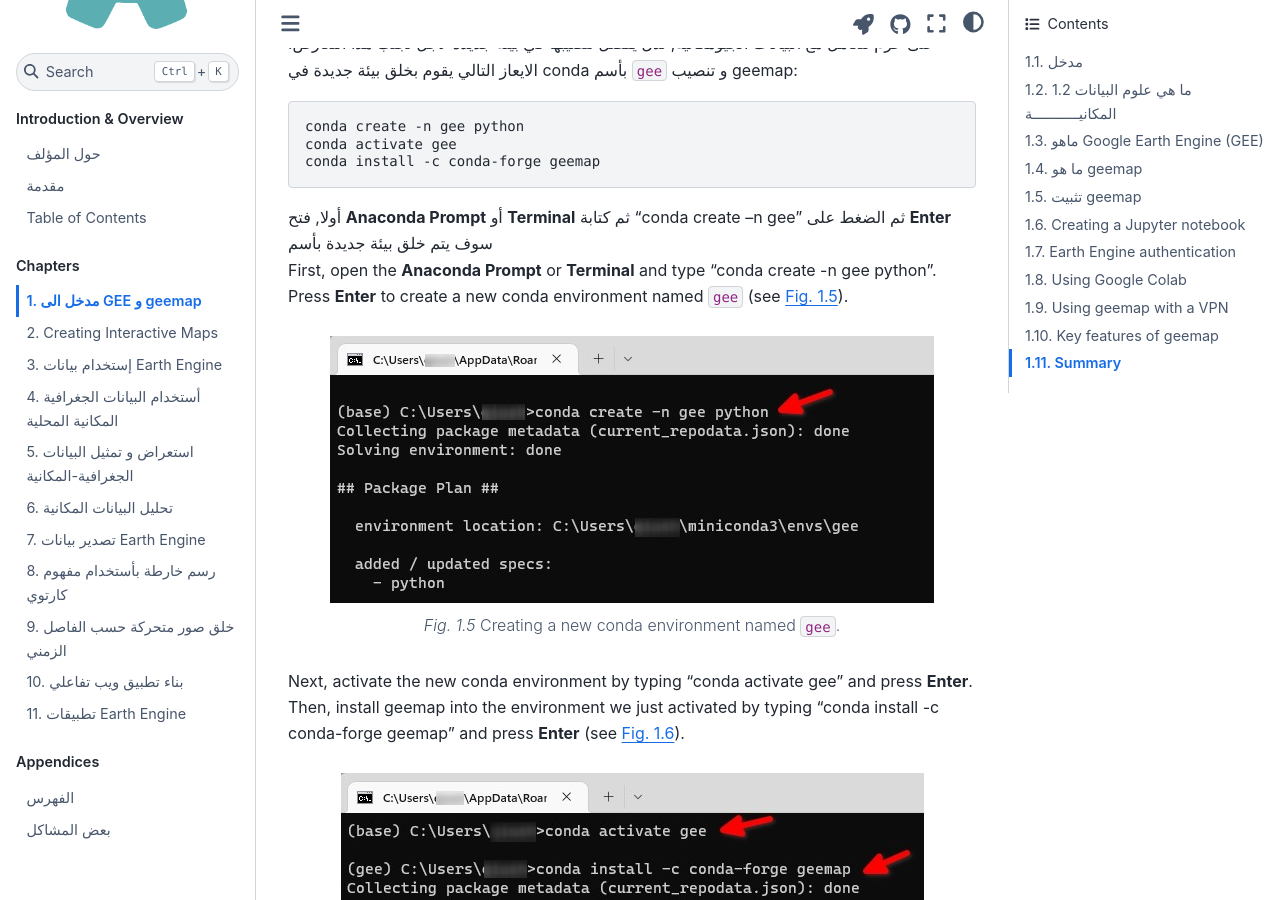
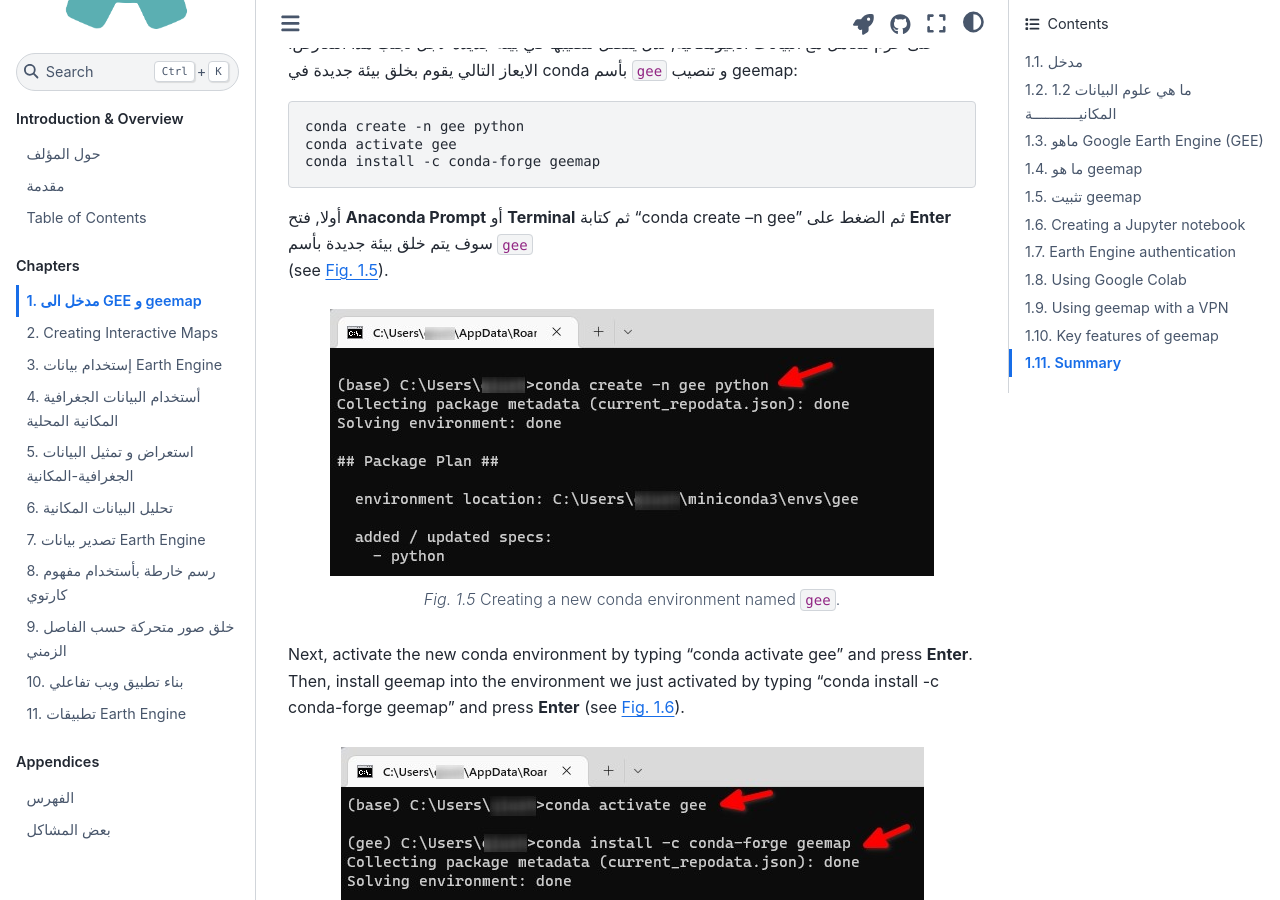
Before and after one commit to giswqs/geebook-arabic, a Jupyter Book: the page built from chapters/01_introduction.md, in a window 1280 px wide and 900 px high, scrolled down 4944 px. Built offline with Jupyter Book 1.0.4 settings and Sphinx 7.4.7 and the Sphinx Book theme 1.1.4, drawn with Linux system fonts in a browser that asks for light colours; cross-references to code outside the pages are shown as plain code.

Commit message:
Update 01_introduction.md

````diff
--- a/chapters/01_introduction.md
+++ b/chapters/01_introduction.md
@@ -104,8 +104,8 @@ conda create -n gee python
 conda activate gee
 conda install -c conda-forge geemap
 ```
-أولا, فتح **Anaconda Prompt**  أو **Terminal** ثم كتابة “conda create –n gee” ثم الضغط على **Enter** سوف يتم خلق بيئة جديدة بأسم
-First, open the **Anaconda Prompt** or **Terminal** and type "conda create -n gee python". Press **Enter** to create a new conda environment named `gee` (see {numref}`ch01_conda_create`).
+أولا, فتح **Anaconda Prompt**  أو **Terminal** ثم كتابة “conda create –n gee” ثم الضغط على **Enter** سوف يتم خلق بيئة جديدة بأسم  `gee`
+ (see {numref}`ch01_conda_create`).
 
 ```{figure} images/ch01_conda_create.jpg
 ---
````
